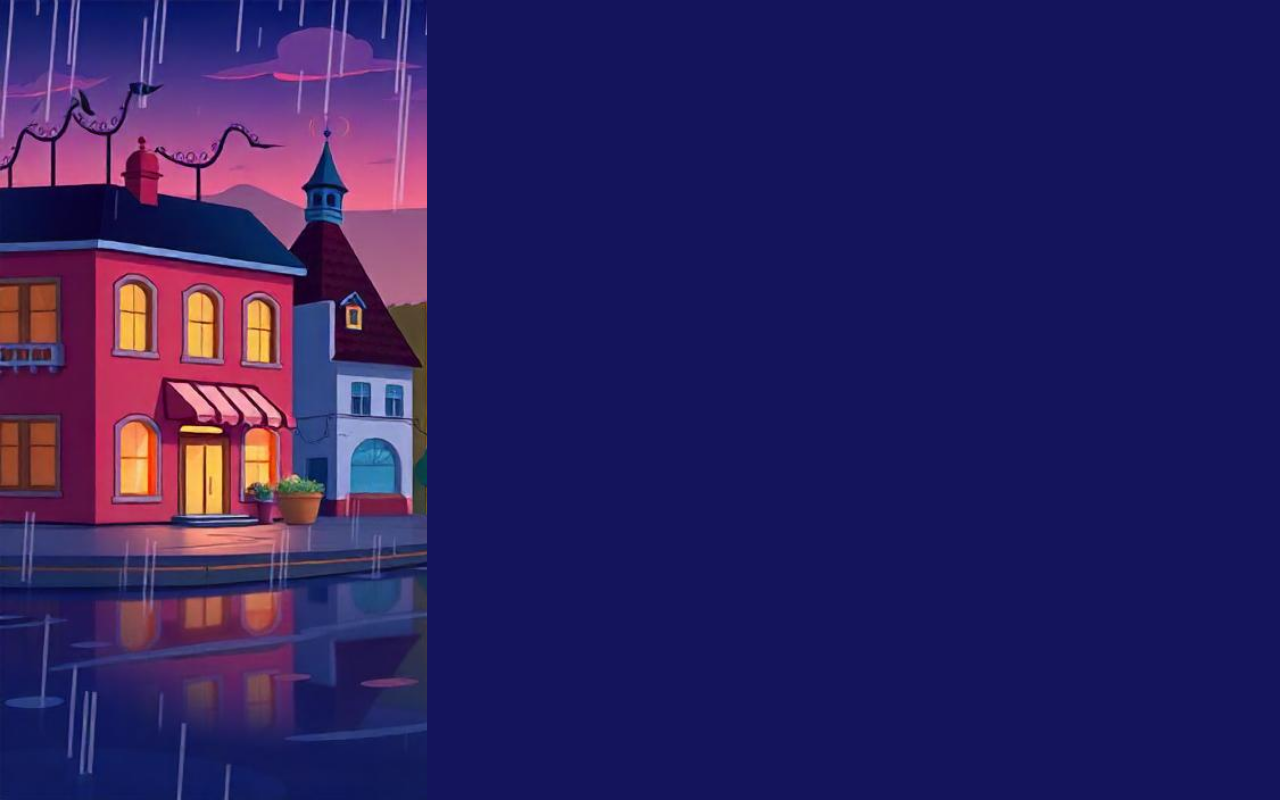
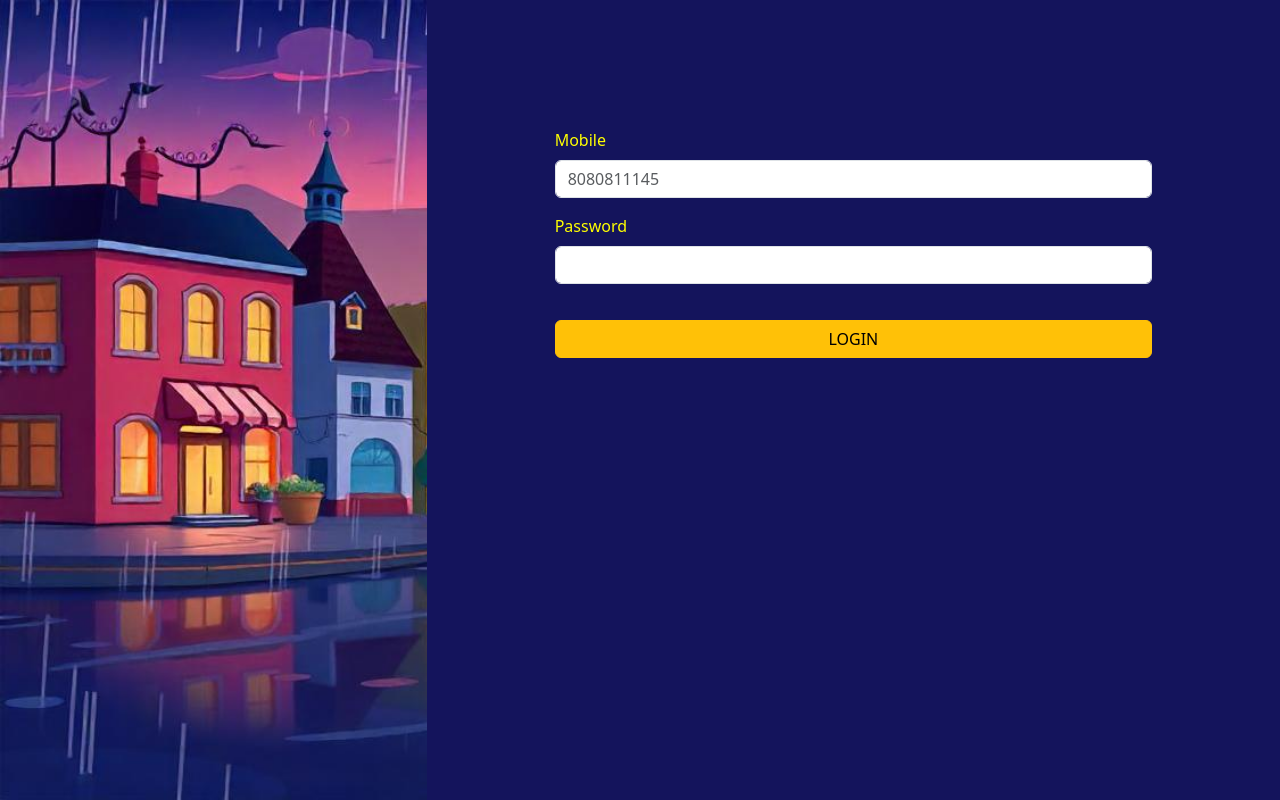
Before and after one commit to chandansutradhar2/todo-app, an Angular app: page / in a window 1280 px wide. Built offline with nearby package versions, Linux system fonts and the light colour scheme.

Commit message:
styling in global as well as overriding class

```diff
--- a/src/app/app.component.html
+++ b/src/app/app.component.html
@@ -1 +1,2 @@
 <app-login></app-login>
+ <!-- <app-signup></app-signup> -->
--- a/src/app/app.component.ts
+++ b/src/app/app.component.ts
@@ -9,10 +9,11 @@ import { CommonModule } from '@angular/common';
 import { FormsModule } from '@angular/forms';
 import { LoginComponent } from './auth/login.component';
 import { User } from '../models/user.model';
+import { SignupComponent } from "./signup/signup.component";
 
 @Component({
   selector: 'app-root',
-  imports: [ CommonModule, FormsModule, LoginComponent],
+  imports: [CommonModule, FormsModule,LoginComponent, SignupComponent],
   templateUrl: './app.component.html',
   styleUrl: './app.component.css',
   standalone: true,
--- a/src/app/auth/login.component.css
+++ b/src/app/auth/login.component.css
@@ -1,24 +1,3 @@
-.main_container{
-background-color: aquamarine;
-display: flex;
-width: 100vw;
-height: 100vh;
+.label{
+    color: yellow;
 }
-
-.right{background-color: rgb(20 20 92);
-    flex: 2;
-}
-
-.left{
-background-image: url('/assets/todo_bg.jpg');
-background-size: cover;
-background-color: white;
-flex: 1;
-}
-
-.mobileText{
-    font-size: large;
-    color: white;
-    border-radius: 5%;
-    border-color: tomato;
-}
--- a/src/app/auth/login.component.html
+++ b/src/app/auth/login.component.html
@@ -1,9 +1,19 @@
 <div class="main_container">
     <div class="left"></div>
     <div class="right">
-        <form>
+        <form class="form">
             <!-- <input class="mobileText" type="text" placeholder="Username" name="username" [(ngModel)]="mobileNo" required> -->
-
+            <div class="mb-3">
+                <label for="mobileNo" class="form-label label
+                ">Mobile</label>
+                <input type="text" class="form-control" id="mobileNo" placeholder="8080811145">
+              </div>
+              <div class="mb-3">
+                <label for="pass" class="form-label label
+                ">Password</label>
+                <input type="password" class="form-control" id="pass" placeholder="">
+              </div>
+              <button  type="button" class="btn btn-warning full-width">LOGIN</button>
         </form>
     </div>
 </div>
--- a/src/app/signup/signup.component.html
+++ b/src/app/signup/signup.component.html
@@ -1 +1,21 @@
-<p>signup works!</p>
+<div class="main_container">
+    <div class="left"></div>
+    <div class="right">
+
+        <form class="form">
+        <h2 style="background-color: white;">Sign Up</h2>
+            <!-- <input class="mobileText" type="text" placeholder="Username" name="username" [(ngModel)]="mobileNo" required> -->
+            <div class="mb-3">
+                <label for="mobileNo" class="form-label label
+                ">Mobile</label>
+                <input type="text" class="form-control" id="mobileNo" placeholder="8080811145">
+              </div>
+              <div class="mb-3">
+                <label for="pass" class="form-label label
+                ">Password</label>
+                <input type="password" class="form-control" id="pass" placeholder="">
+              </div>
+              <button  type="button" class="btn btn-warning full-width">LOGIN</button>
+        </form>
+    </div>
+</div>
--- a/src/app/signup/signup.component.ts
+++ b/src/app/signup/signup.component.ts
@@ -1,8 +1,9 @@
 import { Component } from '@angular/core';
+import { FormsModule } from '@angular/forms';
 
 @Component({
   selector: 'app-signup',
-  imports: [],
+  imports: [FormsModule],
   templateUrl: './signup.component.html',
   styleUrl: './signup.component.css',
   standalone: true,
--- a/src/styles.css
+++ b/src/styles.css
@@ -1 +1,35 @@
 /* You can add global styles to this file, and also import other style files */
+
+
+.main_container{
+    background-color: aquamarine;
+    display: flex;
+    width: 100vw;
+    height: 100vh;
+    }
+
+    .right{
+         background-color: rgb(20 20 92);
+        flex: 2;
+    }
+
+    .left{
+    background-image: url('/assets/todo_bg.jpg');
+    background-size: cover;
+    background-color: white;
+    flex: 1;
+    }
+
+    .form{
+        padding: 10%;
+        margin: 5%;
+    }
+
+    .label{
+        color: white;
+    }
+
+    .full-width{
+        width: 100%;
+        margin-top:20px;
+    }
```
